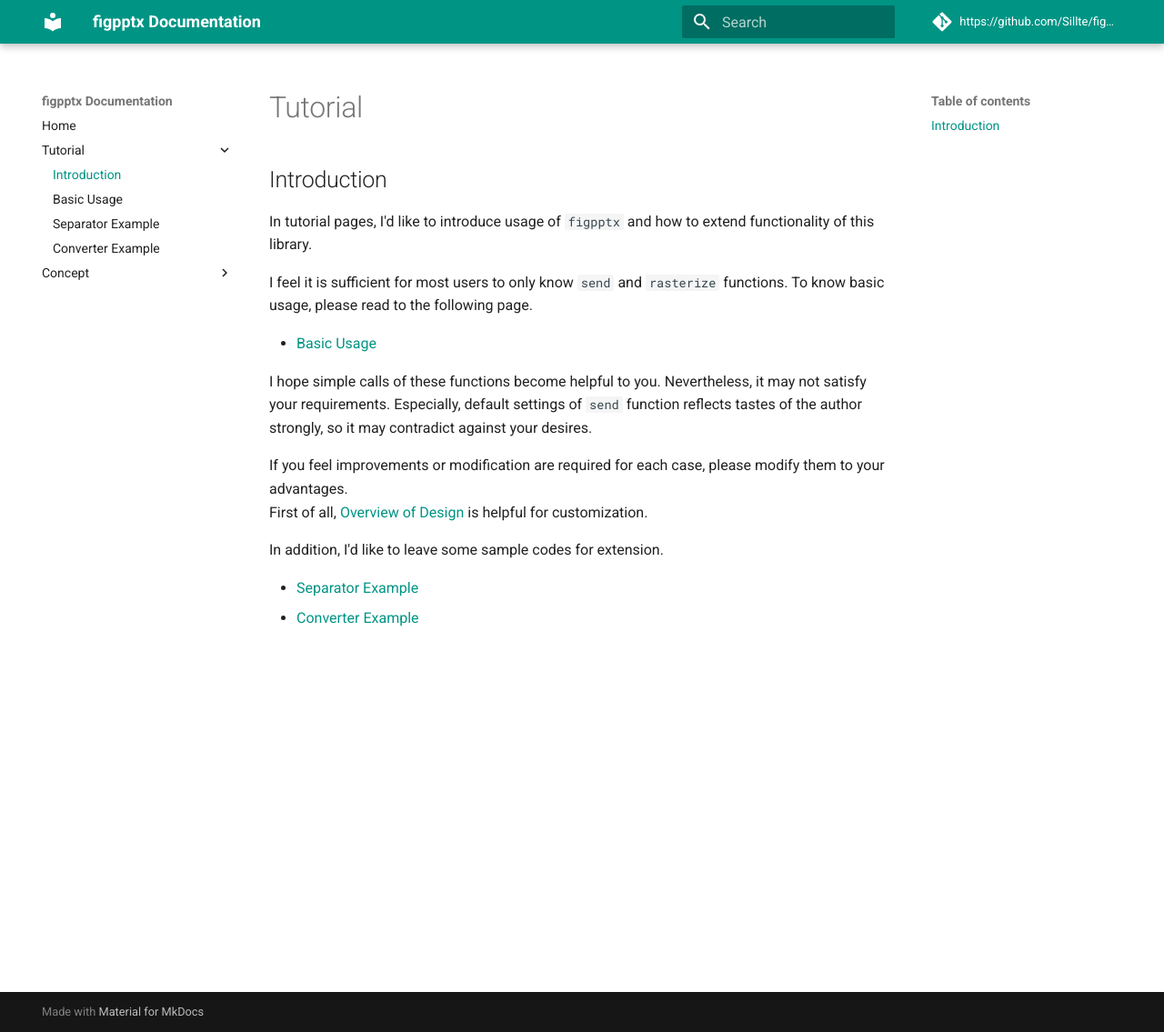
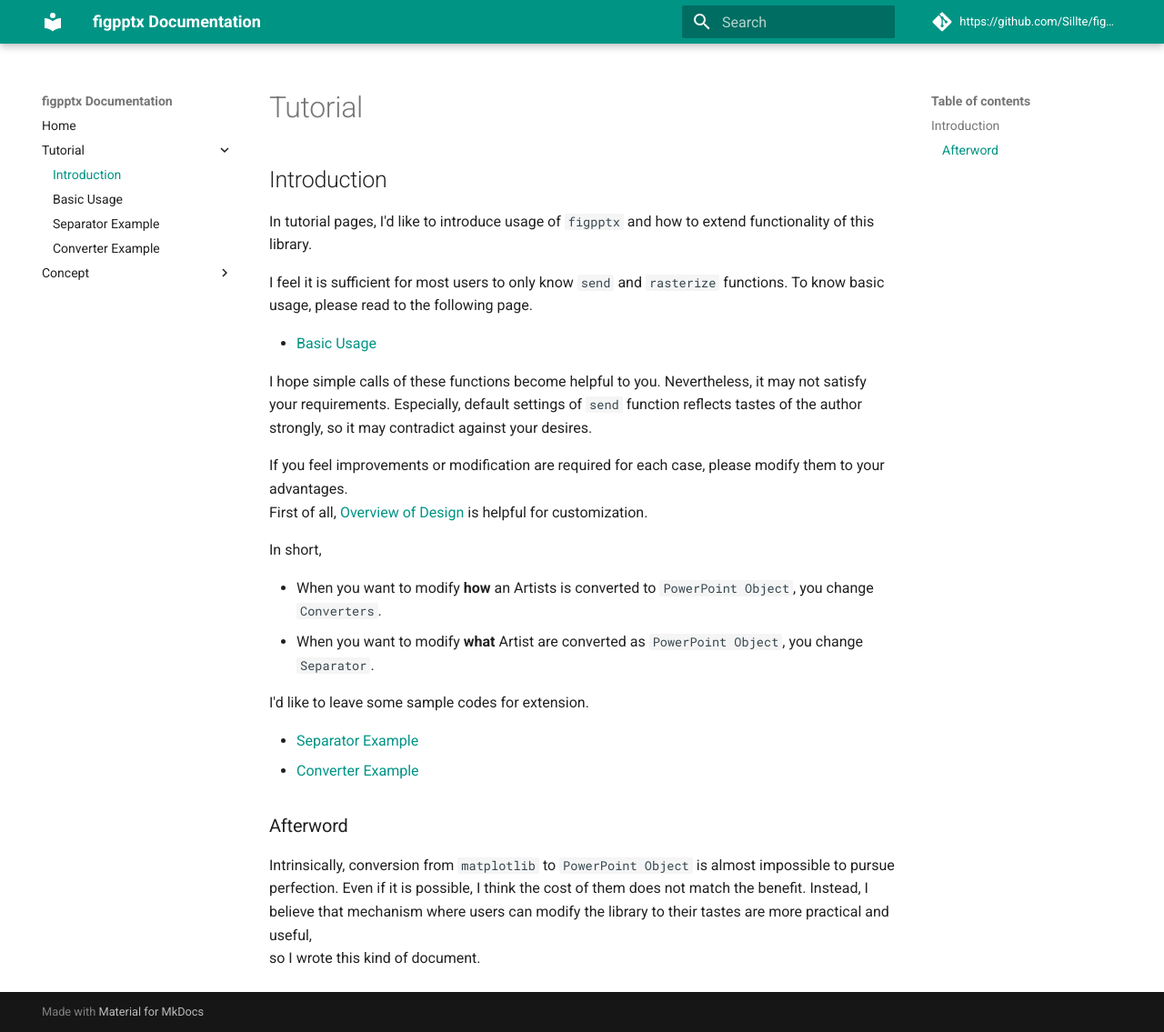
Before and after one commit to Sillte/figpptx, an MkDocs documentation site: the page built from docs/tutorial/index.md, in a window 1280 px wide and 1135 px high. Shown: the whole window at 91% size. Built offline with MkDocs 1.6.1 and Material for MkDocs 9.7.7, drawn with Linux system fonts in a browser that asks for light colours; comment, search, counter and statistics services are not loaded.

Commit message:
revise docs.

```diff
--- a/docs/tutorial/index.md
+++ b/docs/tutorial/index.md
@@ -21,7 +21,21 @@ If you feel improvements or modification are required for each case,
 please modify them to your advantages.
 First of all, [Overview of Design](../concept/index.md) is helpful for customization.
 
-In addition, I'd like to leave some sample codes for extension.
+In short,
+
+* When you want to modify **how** an Artists is converted to ``PowerPoint Object``,  you change ``Converters``.
+* When you want to modify **what** Artist are converted as ``PowerPoint Object``, you change  ``Separator``.
+
+I'd like to leave some sample codes for extension.
 
 * [Separator Example](separator.md)
 * [Converter Example](converter.md)
+
+
+### Afterword
+
+Intrinsically, conversion from ``matplotlib`` to ``PowerPoint Object`` is
+almost impossible to pursue perfection.
+Even if it is possible, I think the cost of them does not match the benefit.
+Instead, I believe that mechanism where users can modify the library to their tastes are more practical and useful,
+so I wrote this kind of document.
```
Also changed, not shown: docs/tutorial/advance.md (deleted, +0 -31 lines), docs/tutorial/structure.md (deleted).
